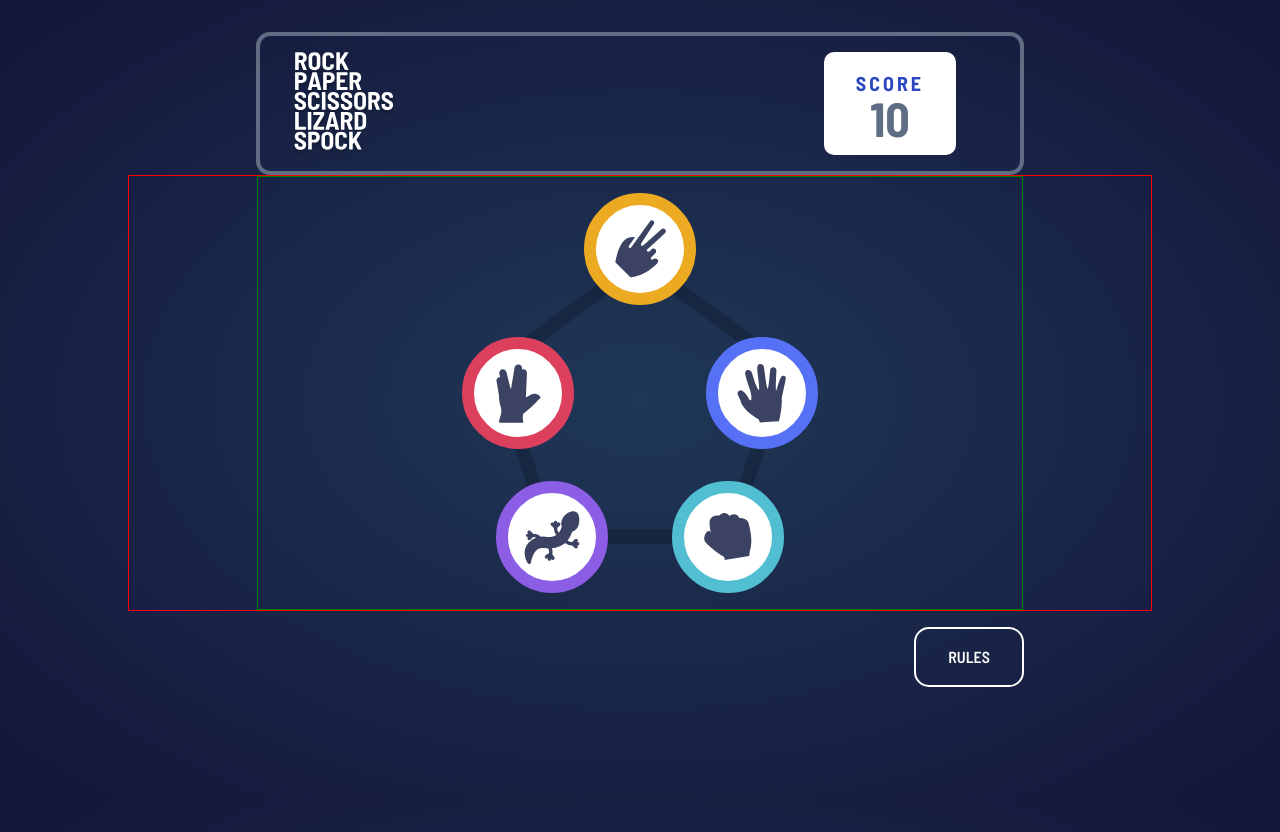
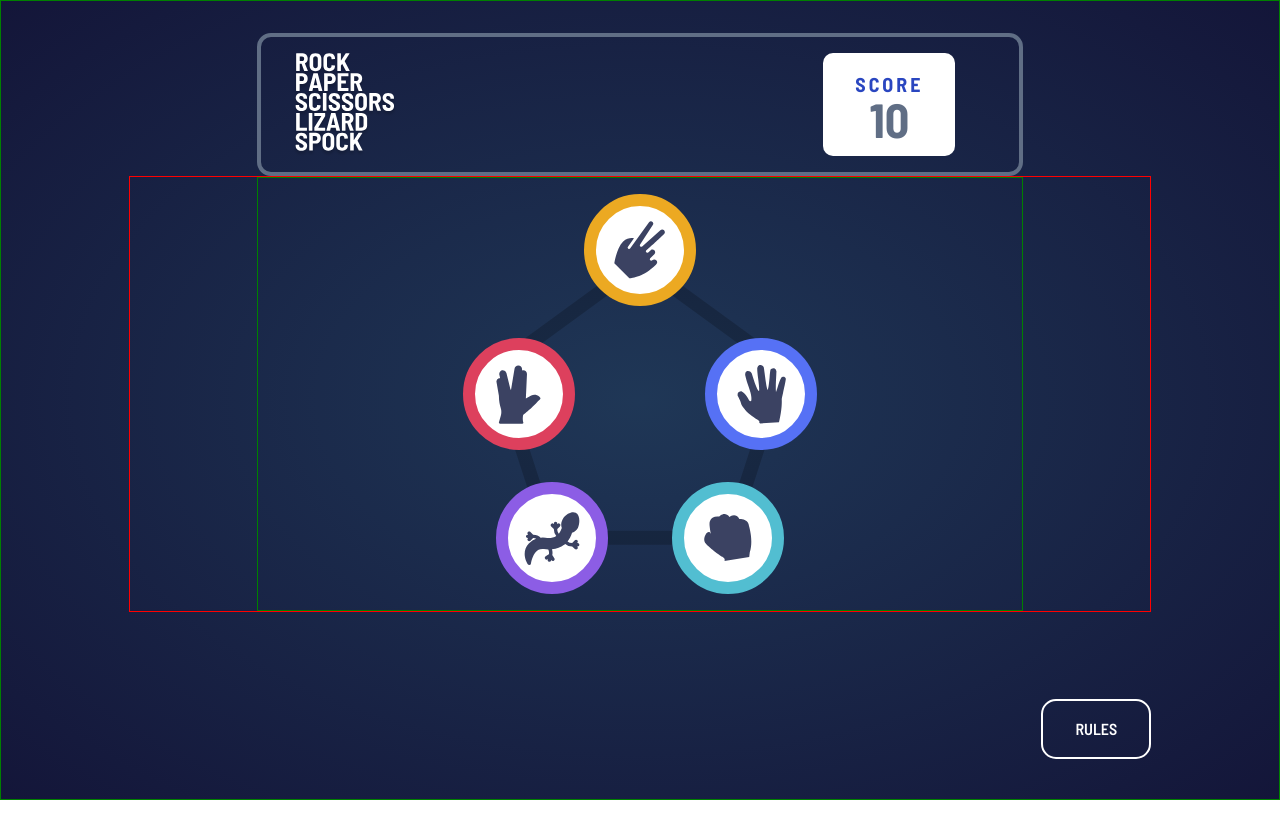
Before and after one commit to ngeru19/prs, a React (Create React App) app: page / in a window 1280 px wide. After the commit the page ends 800 px from the top, so only its background shows below. Built offline with nearby package versions, Linux system fonts and the light colour scheme.

Commit message:
fixed game score logic

```diff
--- a/package.json
+++ b/package.json
@@ -1,6 +1,7 @@
 {
   "name": "prs",
   "version": "0.1.0",
+  "homepage": "https://github.com/ngeru19/prs",
   "private": true,
   "dependencies": {
     "@testing-library/jest-dom": "^5.16.5",
@@ -12,6 +13,8 @@
     "web-vitals": "^2.1.4"
   },
   "scripts": {
+    "predeploy": "npm run build",
+    "deploy": "gh-pages -d build",
     "start": "react-scripts start",
     "build": "react-scripts build",
     "test": "react-scripts test",
@@ -34,5 +37,8 @@
       "last 1 firefox version",
       "last 1 safari version"
     ]
+  },
+  "devDependencies": {
+    "gh-pages": "^4.0.0"
   }
 }
--- a/src/App.css
+++ b/src/App.css
@@ -51,15 +51,21 @@ body {
   font-family: var(--text);
   font-weight: 600;
   width: 100vw;
-  height: 100vh;
+  /* height: 100vh; */
+
 }
 
 .App {
   width: 100vw;
   height: 100vh;
+ /*  min-height: 100vh;
+  min-height: -moz-available;
+  min-height: -webkit-fill-available;
+  min-height: fill-available; */
   position: relative;
   max-width: 1400px;
   margin: 0 auto;
+  border: 1px solid green;
 }
 
 .show {
--- a/src/App.js
+++ b/src/App.js
@@ -3,7 +3,7 @@ import Header from './components/Header/Header';
 import Playground from './components/Playground/Playground';
 import Rules from './components/Rules/Rules';
 import Modal from './components/Modal/Modal';
-import { useState } from 'react';
+import { useState, useRef } from 'react';
 
 function App() {
 
--- a/src/components/Playground/Item.js
+++ b/src/components/Playground/Item.js
@@ -5,7 +5,7 @@ export default function Item({title, alt, color, source}) {
 
     /* Context */
 
-    const {setUserChoice, setSheldonChoice, setToggler} = useContext(PlaygroundContext);
+    const {setUserChoice, setSheldonChoice, setToggler, gameScore, gameResult} = useContext(PlaygroundContext);
 
     /* Dynamic style */
 
@@ -30,10 +30,19 @@ export default function Item({title, alt, color, source}) {
 
     /* Click handler */
 
+    function gameScoreLogic() {
+        if(gameResult === 'win') {
+            return gameScore = gameScore + 1
+        } else if (gameResult === 'lost') {
+            return gameScore = gameScore - 1
+        }
+    }
+
     const handleClick = (e) => {
         setUserChoice(getUserChoice(e.target));
         setSheldonChoice(getSheldonChoice());
-        setToggler(prev => !prev)
+        setToggler(prev => !prev);
+        gameScoreLogic();
     }
 
     return(
--- a/src/components/Playground/PhaseTwo.js
+++ b/src/components/Playground/PhaseTwo.js
@@ -10,8 +10,9 @@ export default function PhaseTwo() {
 
     /* Game result logic */
 
-    let text = ''
+    /* let text; */
 
+    useEffect(() => {
         if(base[userChoice].defeats.includes(sheldonChoice)) {
             setGameResult('win')
         } else if(base[sheldonChoice].defeats.includes(userChoice)) {
@@ -19,6 +20,15 @@ export default function PhaseTwo() {
         } else (
             setGameResult('draw')
         )
+    }, [userChoice, sheldonChoice])
+
+    function changeGameScore() {
+        if(gameResult === 'win') {
+            setGameScore(prev => prev +1)
+        } else if(gameResult === 'lost') {
+            setGameScore(prev => prev - 1)
+        }
+    }
 
     /* Click handler */
 
@@ -26,6 +36,7 @@ export default function PhaseTwo() {
         setToggler(prev => !prev);
         setUserChoice('');
         setSheldonChoice('');
+        changeGameScore();
     }
 
     return(
@@ -53,3 +64,12 @@ export default function PhaseTwo() {
         </div>
     )
 }
+
+
+/* if(base[userChoice].defeats.includes(sheldonChoice)) {
+    setGameResult('win')
+} else if(base[sheldonChoice].defeats.includes(userChoice)) {
+    setGameResult('lost')
+} else (
+    setGameResult('draw')
+) */
--- a/src/components/Playground/Playground.css
+++ b/src/components/Playground/Playground.css
@@ -107,6 +107,12 @@
     display: flex;
     justify-content: center;
     align-items: center;
+    transition: all .15s ease-in-out;
+  }
+
+  .item:hover {
+    transform: scale(1.2);
+    background-color: #fff;
   }
 
   .item__img {
--- a/src/components/Rules/Rules.css
+++ b/src/components/Rules/Rules.css
@@ -13,10 +13,14 @@
     align-items: center;
     width: 60%;
     margin: 0 auto;
+    position: absolute;
+    right: 10%;
+    bottom: 5%;
   }
 
   .rules__button {
     margin-top: 1em;
+    margin-left: 1.5em;
     padding: 1em 2em;
     text-transform: uppercase;
     border-radius: 15px;
```
Also changed, not shown: 1 other file (tests, documents, lock files or other folders). Lines whose indentation alone changed are shown as unchanged.
